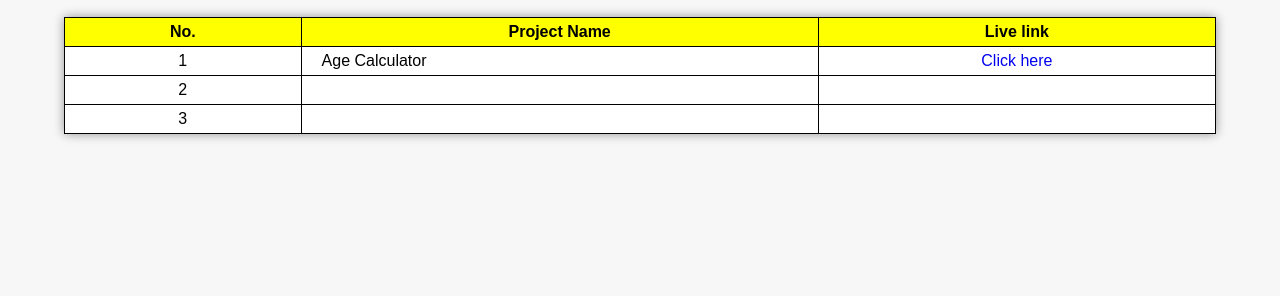
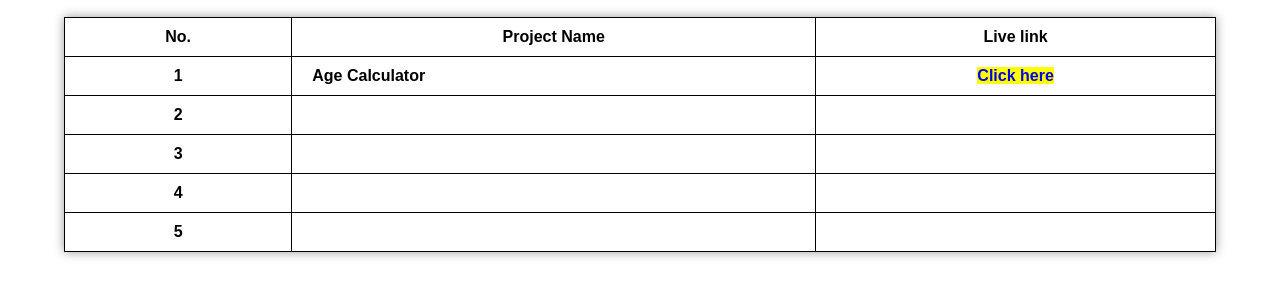
Before and after one commit to mdzaberalhamid/html-css-javascript-projects, a plain HTML site: page index.html in a window 1280 px wide. Shown: the part 60-356 px from the top of the page. Drawn offline with Linux system fonts and the light colour scheme.

Commit message:
Update index.html

```diff
--- a/index.html
+++ b/index.html
@@ -12,7 +12,7 @@
         }
         body {
             font-family: Arial, Helvetica, sans-serif;
-            background-color: #f7f7f7;
+            /* background-color: #f7f7f7; */
         }
         h1 {
             text-align: center;
@@ -29,10 +29,14 @@
         }
         table th, td {
             border: 1px solid black;
-            padding: 5px 20px;
+            padding: 10px 20px;
+        }
+        td {
+            font-weight: bold;
         }
         a {
             text-decoration: none;
+            background-color: yellow;
         }
         a:hover {
             text-decoration: underline;
@@ -40,9 +44,9 @@
         .center {
             text-align: center;
         }
-        #t-head {
+        /* #t-head {
             background-color: yellow;
-        }
+        } */
     </style>
 </head>
 <body>
@@ -68,6 +72,16 @@
             <td></td>
             <td class="center"></td>
         </tr>
+        <tr>
+            <td class="center">4</td>
+            <td></td>
+            <td class="center"></td>
+        </tr>
+        <tr>
+            <td class="center">5</td>
+            <td></td>
+            <td class="center"></td>
+        </tr>
     </table>
 </body>
 </html>
```
